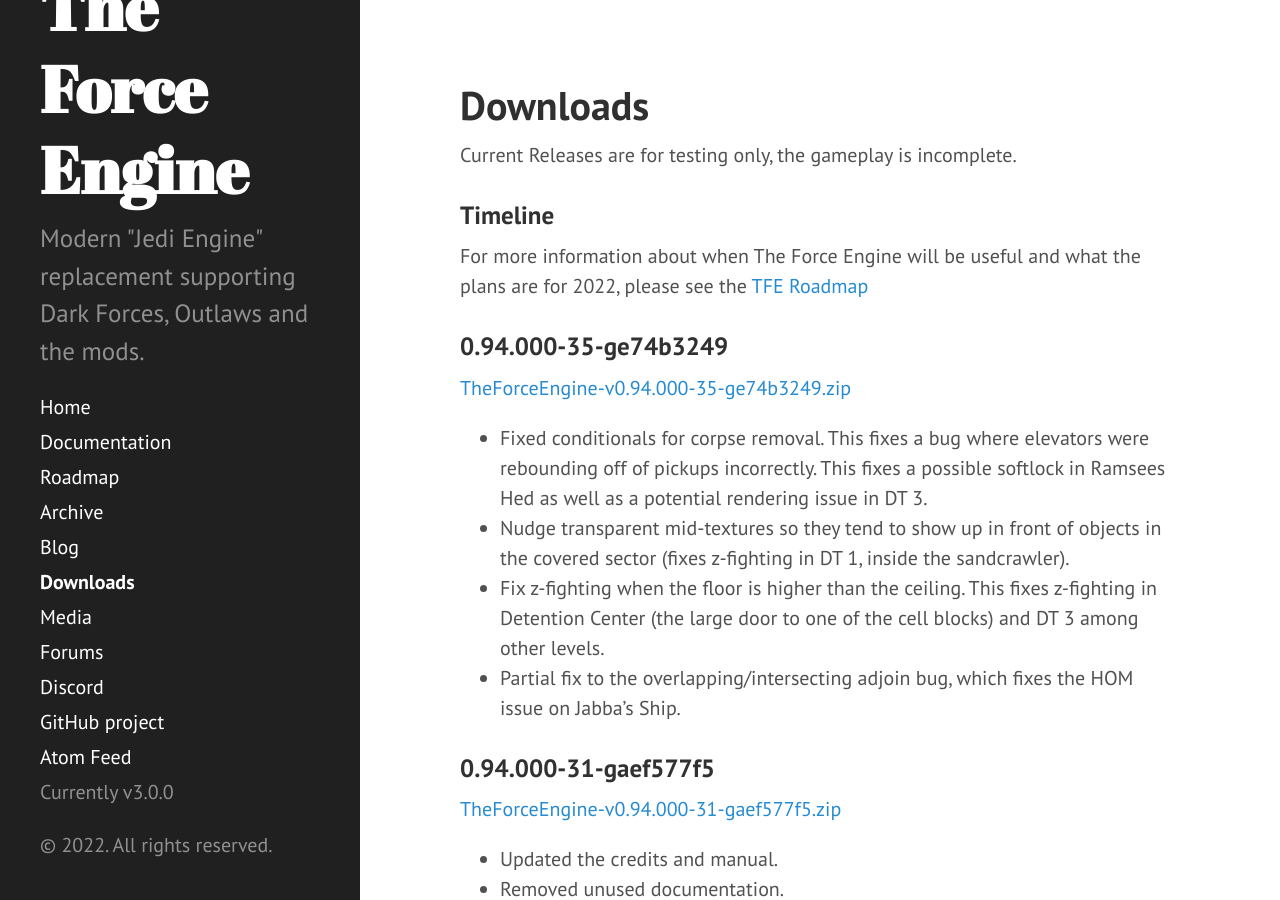
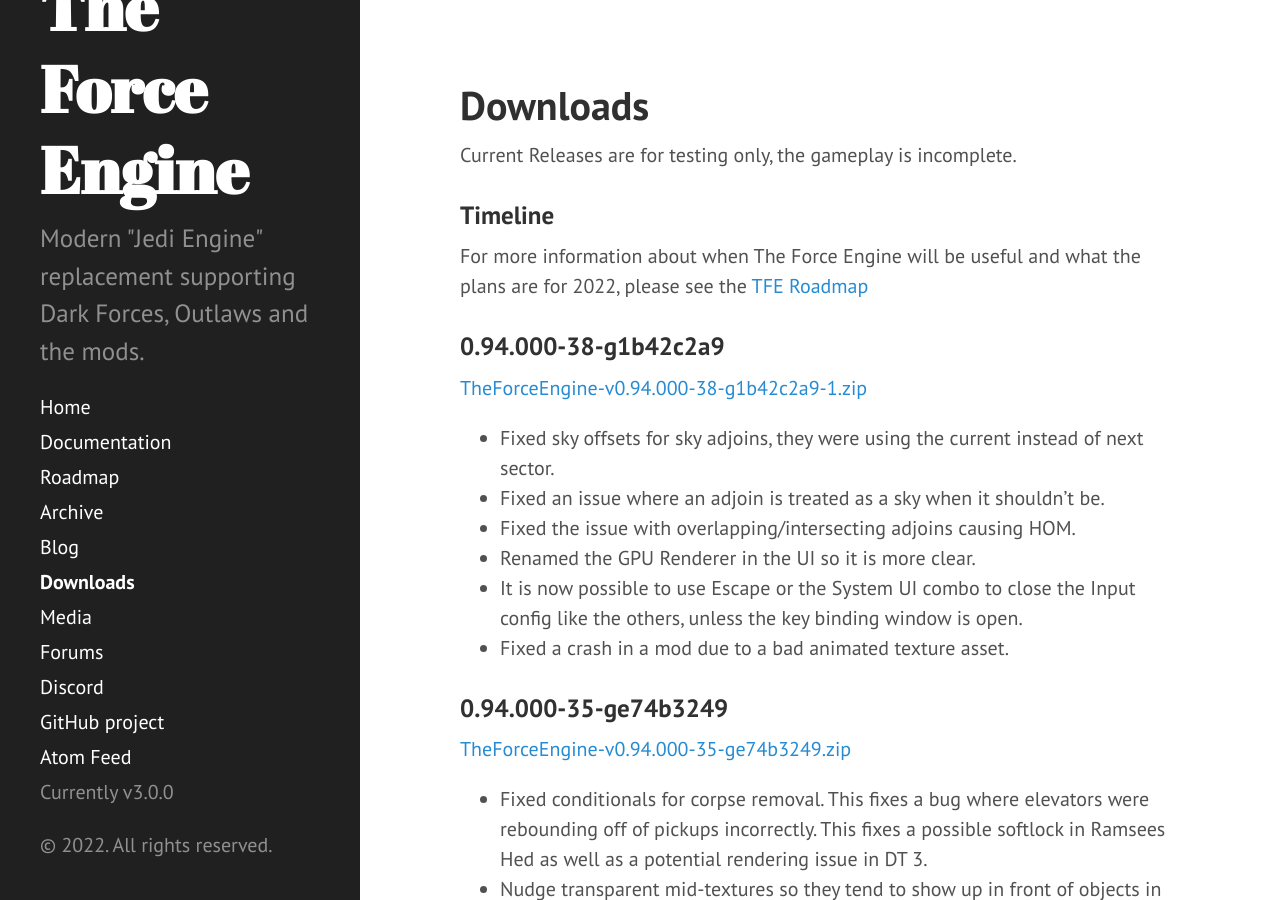
Before and after one commit to TheForceEngine/TheForceEngine.github.io, a Jekyll site: the page built from downloads.md, in a window 1280 px wide and 900 px high. Built offline with Jekyll 4.4.1, drawn with Linux system fonts in a browser that asks for light colours.

Commit message:
Update downloads.md

```diff
--- a/downloads.md
+++ b/downloads.md
@@ -7,6 +7,16 @@
 
 ### Timeline
 For more information about when The Force Engine will be useful and what the plans are for 2022, please see the [TFE Roadmap](Roadmap.md)
+
+### 0.94.000-38-g1b42c2a9
+[TheForceEngine-v0.94.000-38-g1b42c2a9-1.zip](archive/TheForceEngine-v0.94.000-38-g1b42c2a9-1.zip) <br>
+* Fixed sky offsets for sky adjoins, they were using the current instead of next sector.
+* Fixed an issue where an adjoin is treated as a sky when it shouldn't be.
+* Fixed the issue with overlapping/intersecting adjoins causing HOM.
+* Renamed the GPU Renderer in the UI so it is more clear.
+* It is now possible to use Escape or the System UI combo to close the Input config
+like the others, unless the key binding window is open.
+* Fixed a crash in a mod due to a bad animated texture asset.
 
 ### 0.94.000-35-ge74b3249
 [TheForceEngine-v0.94.000-35-ge74b3249.zip](archive/TheForceEngine-v0.94.000-35-ge74b3249.zip) <br>
```
